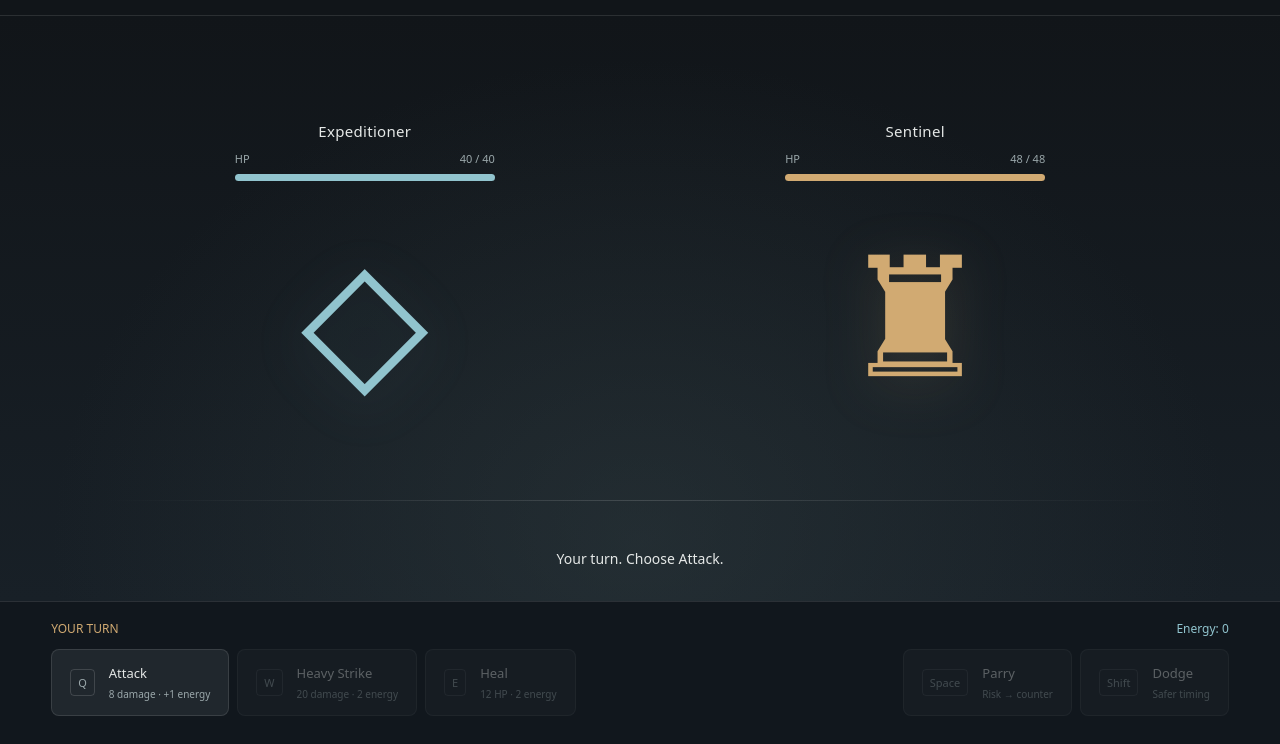
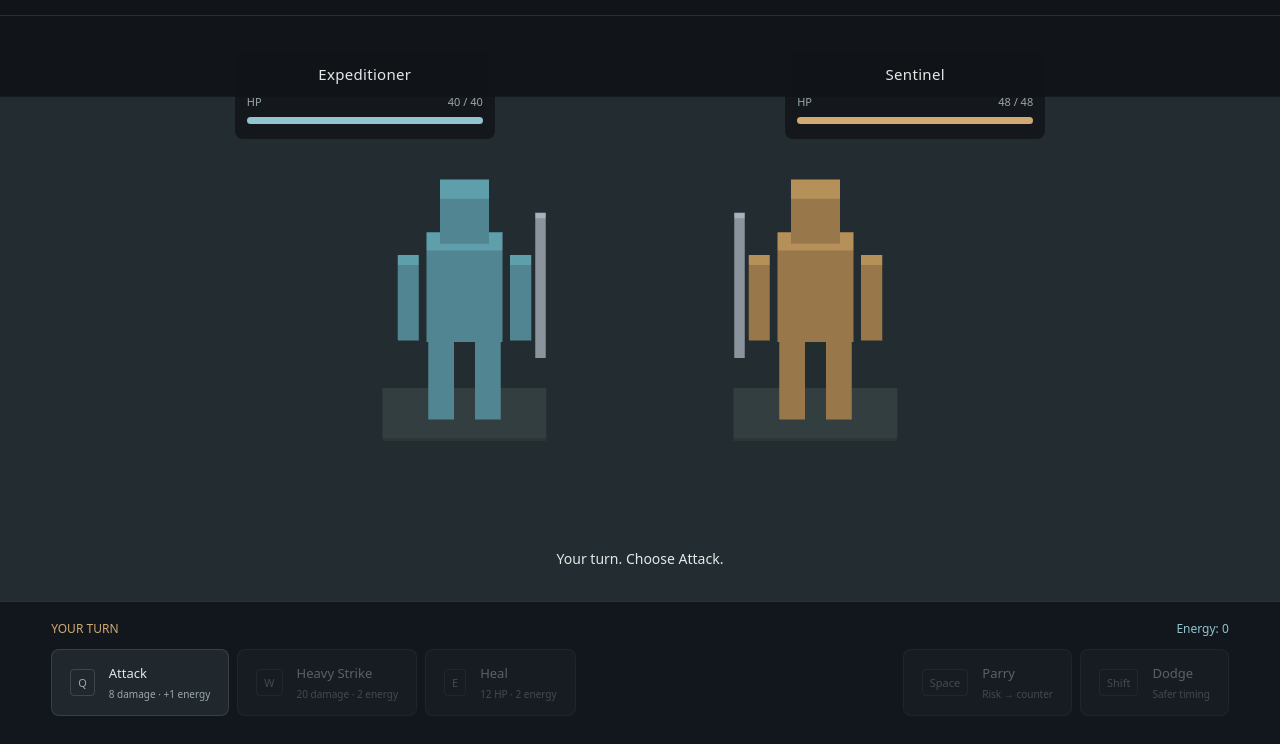
Before and after one commit to razrinn/exp34, a website with bundled scripts: page index.html in a window 1280 px wide. Shown: the part 56-800 px from the top of the page. Built offline with nearby package versions, Linux system fonts and the light colour scheme.

Commit message:
Checkpoint 30: add a native WebGL battlefield and block fighters

```diff
--- a/index.html
+++ b/index.html
@@ -34,6 +34,7 @@
       </nav>
     </header>
     <section class="arena" aria-label="Battle scene">
+      <canvas id="battle-canvas" aria-hidden="true"></canvas>
       <article class="combatant player-side">
         <div class="health-card"><h2>Expeditioner</h2><label for="player-health">HP <span id="player-hp">40 / 40</span></label><meter id="player-health" min="0" max="40" value="40"></meter></div>
         <div id="player-symbol" class="figure player" aria-hidden="true">◇</div>
--- a/main.js
+++ b/main.js
@@ -1,8 +1,16 @@
 import { newCombat, nextFight, attack, heavyStrike, heal, parry, dodge, advanceEnemy, PARRY_WINDOW_MS, DODGE_WINDOW_MS, HEAVY_STRIKE, HEAL, RUN_LENGTH } from './combat.js';
+import { createScene } from './scene.js';
 import { enemyPose } from './animation.js';
 import { playCue } from './sound.js';
 import { loadRun, saveRun, clearRun } from './save.js';
 
+let scene;
+try {
+  scene = createScene(document.querySelector('#battle-canvas'));
+  if (scene) document.querySelector('.arena').classList.add('has-webgl');
+} catch (error) {
+  console.warn('WebGL unavailable; using symbol scene.', error);
+}
 let state = loadRun();
 let enemyFrame;
 const attackButton = document.querySelector('#attack');
@@ -30,6 +38,7 @@ function saveIfEnded() {
 
 function feedback(kind, target) {
   const colors = { attack: '#d1aa72', heavy: '#ffa75b', hit: '#ef6868', parry: '#91e8ff', dodge: '#94a2be', counter: '#fff0a0', heal: '#8ae4a0' };
+  scene?.flash(target === playerFigure ? 'player' : 'enemy', colors[kind]);
   target.animate([
     { filter: `brightness(1.8) drop-shadow(0 0 22px ${colors[kind]})`, opacity: kind === 'dodge' ? 0.3 : 1 },
     { filter: 'brightness(1)', opacity: 1 },
@@ -79,7 +88,10 @@ function render() {
   parryButton.disabled = state.phase !== 'enemy' || state.defenseResult !== null;
   dodgeButton.disabled = parryButton.disabled;
   timeline.hidden = state.phase !== 'enemy' || !practice.checked;
-  if (state.phase !== 'enemy') enemyFigure.style.transform = '';
+  if (state.phase !== 'enemy') {
+    enemyFigure.style.transform = '';
+    scene?.render(state.enemy.name);
+  }
   if (state.phase === 'enemy') {
     document.querySelector('#dodge-window').style.width = `${DODGE_WINDOW_MS / hitDuration() * 100}%`;
     document.querySelector('#parry-window').style.width = `${PARRY_WINDOW_MS / hitDuration() * 100}%`;
@@ -104,6 +116,7 @@ function updateEnemy(now) {
   if (state.phase !== 'enemy') return;
   const progress = 1 - (state.impactAt - now) / hitDuration();
   const pose = enemyPose(state.impactAt - now, hitDuration());
+  scene?.render(state.enemy.name, pose);
   enemyFigure.style.transform = `translate(${pose.x}px, ${pose.y}px) rotate(${pose.rotation}deg)`;
   marker.style.left = `${Math.max(0, progress) * 100}%`;
   enemyFrame = requestAnimationFrame(updateEnemy);
--- /dev/null
+++ b/scene.js
@@ -0,0 +1,124 @@
+// One shared cube mesh; the vertex shader places it in a fixed, angled camera.
+export function createScene(canvas) {
+  const gl = canvas.getContext?.('webgl', { antialias: true });
+  if (!gl) return null;
+  function shader(type, source) {
+    const value = gl.createShader(type);
+    gl.shaderSource(value, source);
+    gl.compileShader(value);
+    if (!gl.getShaderParameter(value, gl.COMPILE_STATUS)) throw new Error(gl.getShaderInfoLog(value));
+    return value;
+  }
+  const program = gl.createProgram();
+  const vertex = shader(gl.VERTEX_SHADER, `
+    attribute vec3 position;
+    attribute vec3 normal;
+    uniform vec3 offset;
+    uniform vec3 size;
+    uniform float tilt;
+    uniform float aspect;
+    uniform float viewHeight;
+    varying float light;
+    void main() {
+      float c = cos(tilt), s = sin(tilt);
+      vec3 p = position * size;
+      p.xy = mat2(c, s, -s, c) * p.xy;
+      p += offset;
+      // Orthographic projection: camera looks down toward the floor.
+      float y = (p.y - 1.0) * 0.92 - p.z * 0.39;
+      float depth = (p.y - 1.0) * 0.39 + p.z * 0.92;
+      gl_Position = vec4(p.x / (viewHeight * aspect), y / viewHeight, -depth / 20.0, 1.0);
+      vec3 n = normal;
+      n.xy = mat2(c, s, -s, c) * n.xy;
+      light = 0.4 + 0.6 * max(0.0, dot(n, normalize(vec3(-0.4, 1.0, 0.7))));
+    }
+  `);
+  const fragment = shader(gl.FRAGMENT_SHADER, `
+    precision mediump float;
+    uniform vec3 color;
+    varying float light;
+    void main() { gl_FragColor = vec4(color * light, 1.0); }
+  `);
+  gl.attachShader(program, vertex);
+  gl.attachShader(program, fragment);
+  gl.linkProgram(program);
+  if (!gl.getProgramParameter(program, gl.LINK_STATUS)) throw new Error(gl.getProgramInfoLog(program));
+  gl.deleteShader(vertex);
+  gl.deleteShader(fragment);
+  gl.useProgram(program);
+  const vertices = [];
+  const faces = [
+    [[1,0,0], [[1,-1,-1],[1,1,-1],[1,1,1],[1,-1,1]]],
+    [[-1,0,0], [[-1,-1,1],[-1,1,1],[-1,1,-1],[-1,-1,-1]]],
+    [[0,1,0], [[-1,1,-1],[-1,1,1],[1,1,1],[1,1,-1]]],
+    [[0,-1,0], [[-1,-1,1],[-1,-1,-1],[1,-1,-1],[1,-1,1]]],
+    [[0,0,1], [[-1,-1,1],[1,-1,1],[1,1,1],[-1,1,1]]],
+    [[0,0,-1], [[1,-1,-1],[-1,-1,-1],[-1,1,-1],[1,1,-1]]],
+  ];
+  for (const [normal, corners] of faces) {
+    for (const i of [0,1,2,0,2,3]) vertices.push(...corners[i].map(v => v / 2), ...normal);
+  }
+  gl.bindBuffer(gl.ARRAY_BUFFER, gl.createBuffer());
+  gl.bufferData(gl.ARRAY_BUFFER, new Float32Array(vertices), gl.STATIC_DRAW);
+  for (const [name, offset] of [['position', 0], ['normal', 12]]) {
+    const location = gl.getAttribLocation(program, name);
+    gl.enableVertexAttribArray(location);
+    gl.vertexAttribPointer(location, 3, gl.FLOAT, false, 24, offset);
+  }
+  const uniforms = Object.fromEntries(['offset','size','tilt','aspect','viewHeight','color'].map(name => [name, gl.getUniformLocation(program, name)]));
+  gl.enable(gl.DEPTH_TEST);
+  let pose = { x: 0, y: 0, rotation: 0 };
+  let enemy = 'Sentinel';
+  const flashes = { player: null, enemy: null };
+  function box(offset, size, color, tilt = 0) {
+    gl.uniform3fv(uniforms.offset, offset);
+    gl.uniform3fv(uniforms.size, size);
+    gl.uniform3fv(uniforms.color, color);
+    gl.uniform1f(uniforms.tilt, tilt);
+    gl.drawArrays(gl.TRIANGLES, 0, 36);
+  }
+  function fighter(x, color, scale, tilt = 0, lift = 0) {
+    const part = (y, size, z = 0, dx = 0) => box([x + dx, y * scale + lift, z], size.map(v => v * scale), color, tilt);
+    part(1.2, [.65,.85,.4]);
+    part(1.9, [.42,.42,.42]);
+    part(.4, [.22,.8,.28], 0, -.2 * scale);
+    part(.4, [.22,.8,.28], 0, .2 * scale);
+    part(1.1, [.18,.7,.22], 0, -.48 * scale);
+    part(1.1, [.18,.7,.22], 0, .48 * scale);
+    // A blade on the side facing the opponent.
+    box([x + (x < 0 ? .65 : -.65) * scale, 1.3 * scale + lift, .2], [.09,1.3 * scale,.12], [.75,.8,.84], tilt);
+  }
+  function draw() {
+    const ratio = Math.min(globalThis.devicePixelRatio || 1, 2);
+    const width = Math.max(1, Math.round(canvas.clientWidth * ratio));
+    const height = Math.max(1, Math.round(canvas.clientHeight * ratio));
+    if (canvas.width !== width) canvas.width = width;
+    if (canvas.height !== height) canvas.height = height;
+    gl.viewport(0, 0, canvas.width, canvas.height);
+    gl.clearColor(.065,.083,.1,1);
+    gl.clear(gl.COLOR_BUFFER_BIT | gl.DEPTH_BUFFER_BIT);
+    const aspect = canvas.width / canvas.height;
+    gl.uniform1f(uniforms.aspect, aspect);
+    gl.uniform1f(uniforms.viewHeight, Math.max(2.5, 3 / aspect));
+    box([0,-.1,0], [20,.2,14], [.16,.2,.22]);
+    for (const x of [-1.5,1.5]) box([x,.015,0], [1.4,.025,1.1], [.23,.28,.29]);
+    fighter(-1.5, flashes.player || [.43,.72,.78], 1);
+    const color = enemy === 'Duelist' ? [.78,.47,.38] : [.82,.65,.4];
+    fighter(1.5 + pose.x / 100, flashes.enemy || color, enemy === 'Warden' ? 1.2 : 1, -pose.rotation * Math.PI / 180, -pose.y / 100);
+  }
+  new ResizeObserver(draw).observe(canvas);
+  canvas.addEventListener('webglcontextlost', event => {
+    event.preventDefault();
+    canvas.closest('.arena').classList.remove('has-webgl');
+  });
+  canvas.addEventListener('webglcontextrestored', () => location.reload());
+  return {
+    render(name, nextPose = { x: 0, y: 0, rotation: 0 }) { enemy = name; pose = nextPose; draw(); },
+    flash(target, hex) {
+      const color = hex.match(/\w\w/g).map(v => parseInt(v, 16) / 255);
+      flashes[target] = color;
+      draw();
+      setTimeout(() => { if (flashes[target] === color) { flashes[target] = null; draw(); } }, 250);
+    },
+  };
+}
--- a/style.css
+++ b/style.css
@@ -80,3 +80,11 @@ dialog p { color: var(--muted); font-size: 14px; line-height: 1.6; }
   kbd { padding: 4px 5px; }
   .battle-status { left: 6%; right: 6%; }
 }
+
+#battle-canvas { position: absolute; inset: 0; width: 100%; height: 100%; display: none; pointer-events: none; }
+.has-webgl #battle-canvas { display: block; }
+.has-webgl::before { display: none; }
+.has-webgl .figure { visibility: hidden; }
+.has-webgl .health-card { background: #111519cc; padding: 12px; border-radius: 8px; }
+
+.has-webgl .combatant { align-self: start; }
```
Also changed, not shown: scene.test.js (added, +29 -0 lines), README.md.
